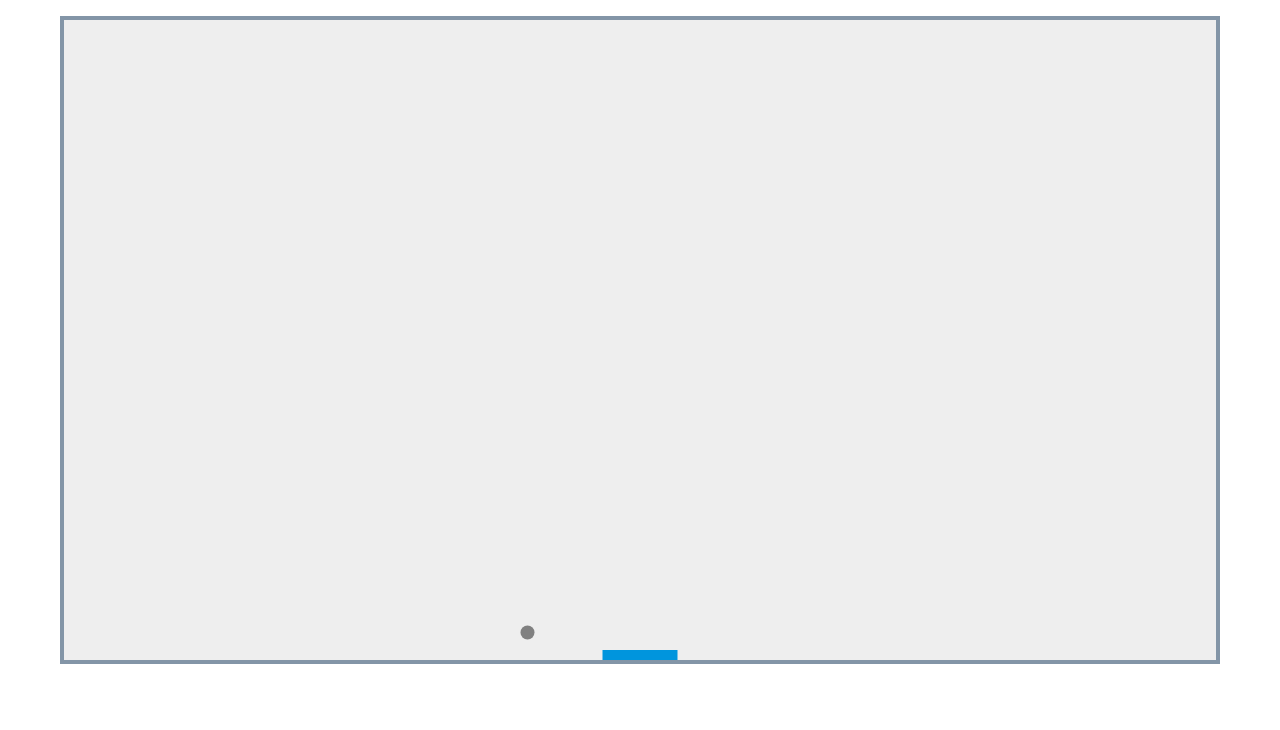
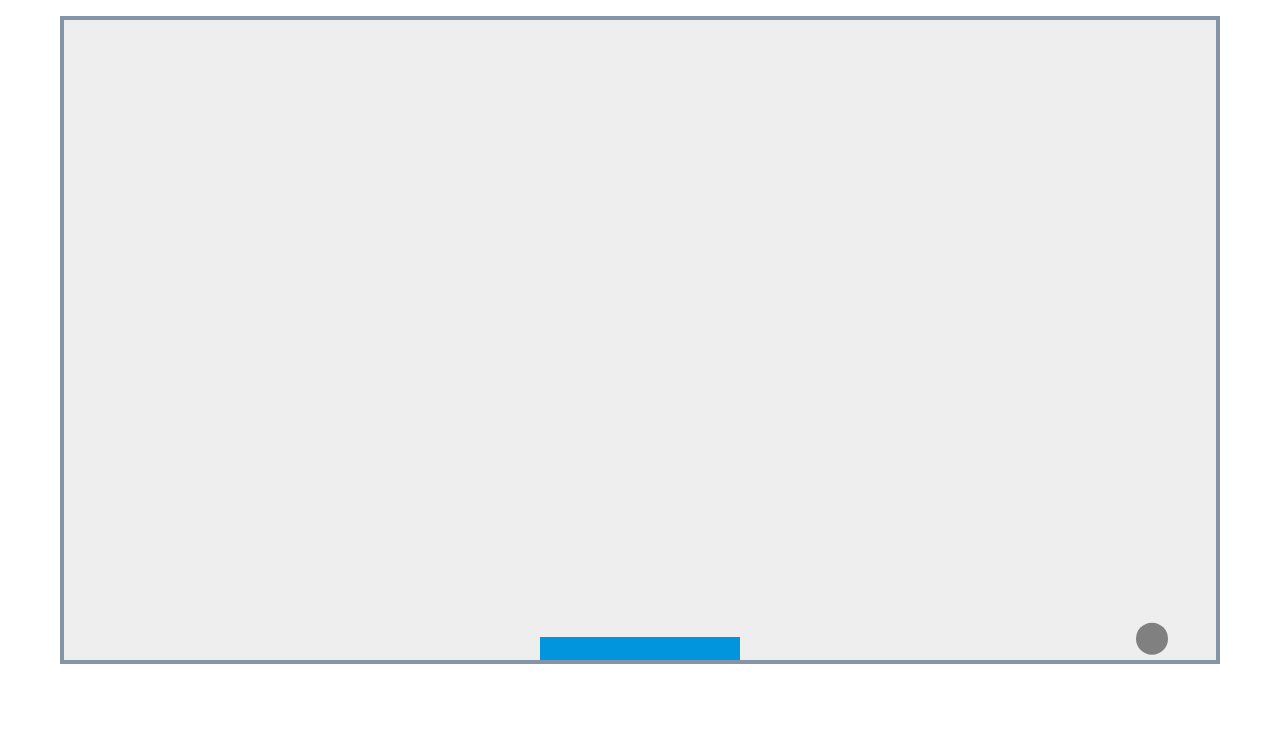
Before and after one commit to nsafai/Breakout, a plain HTML site: page index.html in a window 1280 px wide. Shown: the top 730 px of the page. Drawn offline with Linux system fonts and the light colour scheme.

Commit message:
file cleanup

```diff
--- /dev/null
+++ b/game-loop.js
@@ -0,0 +1,38 @@
+/**************
+   GAME LOGIC
+**************/
+function draw() {
+  // clear screen every frame
+  ctx.clearRect(0, 0, canvas.width, canvas.height);
+  // redraw elements
+  drawBall();
+  movePaddle();
+  drawPaddle();
+  // game logic
+  x += dx;
+  y += dy;
+  if (x + dx > canvas.width - ballRadius || x + dx < ballRadius) {
+    // check if ball touches left or right edge of canvas
+    dx = -dx; // "bounce" change direction
+  }
+  else if (y + dy < ballRadius) {
+    // check if ball touches top edge of canvas
+    dy = -dy; // "bounce" change direction
+  }
+
+  else if(y + dy > canvas.height - ballRadius) {
+    // check if ball touches bottom edge of canvas
+
+    if(x > paddleX && x < paddleX + paddleWidth) {
+      // check if is hitting paddle
+      dy = -dy;
+    }
+    else {
+      // console.log("GAME OVER");
+      // document.location.reload();
+      clearInterval(interval); // Needed for Chrome to end game
+    }
+  }
+}
+
+let interval = setInterval(draw, 10);
--- /dev/null
+++ b/game-setup.js
@@ -0,0 +1,103 @@
+/**************
+  CANVAS SETUP
+**************/
+let canvas = document.getElementById("myCanvas");
+let ctx = canvas.getContext("2d");
+resize();
+
+// resize to occupy full screen
+window.addEventListener("resize", function(){
+  resize();
+}, true);
+
+function resize() {
+  canvas.setAttribute('width', window.innerWidth * 0.9);
+  canvas.setAttribute('height', window.innerHeight * 0.8);
+  console.log('resize!')
+}
+
+/**************
+  PADDLE SETUP
+**************/
+let paddleHeight = 23;
+let paddleWidth = 200;
+let paddleX = ((canvas.width - paddleWidth) / 2);
+
+// draw paddle
+function drawPaddle() {
+  ctx.beginPath();
+  ctx.rect(paddleX, canvas.height - paddleHeight, paddleWidth, paddleHeight);
+  ctx.fillStyle = "#0095DD";
+  ctx.fill();
+  ctx.closePath();
+}
+
+/**************
+   BALL SETUP
+**************/
+let ballRadius = 16;
+
+// ball starting position
+let x = canvas.width / 2;
+let y = canvas.height - window.innerHeight * 2/3;
+
+// distance ball should move
+let dx = 4;
+let dy = 4;
+
+// draw ball
+function drawBall() {
+  ctx.beginPath();
+  ctx.arc(x, y, ballRadius, 0, Math.PI * 2);
+  ctx.fillStyle = "grey";
+  ctx.fill();
+  ctx.closePath();
+}
+
+/**************
+ CONTROLS SETUP
+**************/
+let rightPressed = false;
+let leftPressed = false;
+
+document.addEventListener("keydown", keyDownHandler, false);
+document.addEventListener("keyup", keyUpHandler, false);
+
+// arrow key pressed
+function keyDownHandler(e) {
+  console.log(e.key);
+  if (e.key == "Right" || e.key == "ArrowRight") {
+    rightPressed = true;
+  } else if (e.key == "Left" || e.key == "ArrowLeft") {
+    leftPressed = true
+  }
+}
+// arrow key released
+function keyUpHandler(e) {
+  if (e.key == "Right" || e.key == "ArrowRight") {
+    rightPressed = false;
+  } else if (e.key == "Left" || e.key == "ArrowLeft") {
+    leftPressed = false;
+  }
+}
+
+// swiped left on mobile
+document.addEventListener('swiped-left', function(e) {
+  console.log(e.target); // the element that was swiped
+});
+
+document.addEventListener('swiped-right', function(e) {
+  console.log(e.target); // the element that was swiped
+});
+
+/**************
+ MOVE PADDLE
+**************/
+function movePaddle() {
+  if(rightPressed && paddleX < canvas.width-paddleWidth) {
+      paddleX += 13;
+  }
+  else if(leftPressed && paddleX > 0) {
+      paddleX -= 13;
+  }
+}
--- a/index.html
+++ b/index.html
@@ -16,127 +16,8 @@
   </canvas>
   <h1>Breakout</h1>
 
-  <script>
-    /**************
-      CANVAS SETUP
-    **************/
-    let canvas = document.getElementById("myCanvas");
-    let ctx = canvas.getContext("2d");
-    resize();
-
-    // resize to occupy full screen
-    window.addEventListener("resize", function(){
-      resize();
-    }, true);
-
-    function resize() {
-      canvas.setAttribute('width', window.innerWidth * 0.9);
-      canvas.setAttribute('height', window.innerHeight * 0.8);
-      console.log('resize!')
-    }
-
-    /**************
-      PADDLE SETUP
-    **************/
-    let paddleHeight = 10;
-    let paddleWidth = 75;
-    let paddleX = ((canvas.width - paddleWidth) / 2);
-
-    // draw paddle
-    function drawPaddle() {
-      ctx.beginPath();
-      ctx.rect(paddleX, canvas.height - paddleHeight, paddleWidth, paddleHeight);
-      ctx.fillStyle = "#0095DD";
-      ctx.fill();
-      ctx.closePath();
-    }
-
-    /**************
-       BALL SETUP
-    **************/
-    let ballRadius = 7;
-
-    // ball starting position
-    let x = canvas.width / 2;
-    let y = canvas.height - 30;
-
-    // distance ball should move
-    let dx = 2.5;
-    let dy = -2.5;
-
-    // draw ball
-    function drawBall() {
-      ctx.beginPath();
-      ctx.arc(x, y, ballRadius, 0, Math.PI * 2);
-      ctx.fillStyle = "grey";
-      ctx.fill();
-      ctx.closePath();
-    }
-
-    /**************
-     CONTROLS SETUP
-    **************/
-    let rightPressed = false;
-    let leftPressed = false;
-
-    document.addEventListener("keydown", keyDownHandler, false);
-    document.addEventListener("keyup", keyUpHandler, false);
-
-    function keyDownHandler(e) {
-      console.log(e.key);
-      if (e.key == "Right" || e.key == "ArrowRight") {
-        rightPressed = true;
-      } else if (e.key == "Left" || e.key == "ArrowLeft") {
-        leftPressed = true
-      }
-    }
-
-    function keyUpHandler(e) {
-      if (e.key == "Right" || e.key == "ArrowRight") {
-        rightPressed = false;
-      } else if (e.key == "Left" || e.key == "ArrowLeft") {
-        leftPressed = false;
-      }
-    }
-
-    /**************
-     MOVE PADDLE
-    **************/
-    function movePaddle() {
-      if(rightPressed && paddleX < canvas.width-paddleWidth) {
-          paddleX += 7;
-      }
-      else if(leftPressed && paddleX > 0) {
-          paddleX -= 7;
-      }
-    }
-
-    /**************
-       GAME LOGIC
-    **************/
-    function draw() {
-      // clear screen every frame
-      ctx.clearRect(0, 0, canvas.width, canvas.height);
-      // redraw elements
-      drawBall();
-      movePaddle();
-      drawPaddle();
-      // game logic
-      x += dx;
-      y += dy;
-      // check that ball is on screen, else change direction
-      if (x + dx > canvas.width - ballRadius || x + dx < ballRadius) {
-        // check if ball touches left or right edge of canvas
-        dx = -dx;
-      }
-      if (y + dy > canvas.height - ballRadius || y + dy < ballRadius) {
-        // check if ball touches top or bottom edge of canvas
-        dy = -dy;
-      }
-    }
-
-    setInterval(draw, 10);
-  </script>
+  <script type="text/javascript" src="game-setup.js"></script>
+  <script type="text/javascript" src="game-loop.js"></script>
 
 </body>
 
--- a/styles.css
+++ b/styles.css
@@ -28,6 +28,7 @@ body {
   margin-top:1em;
   background-color: #eee;
   border: 0.3em solid var(--light-grey);
+  /* padding-bottom:0.5em; */
 }
 
 h1 {
@@ -35,5 +36,9 @@ h1 {
   text-align: center;
   font-size: 6em;
   font-family: 'Press Start 2P', cursive;
-  color: #34495e;
+  color: #c0392b;
 }
+
+.game-over {
+  display:none; /* hide by default */
+}
```
